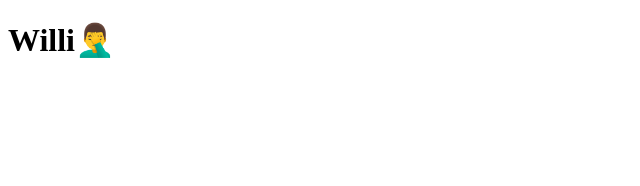
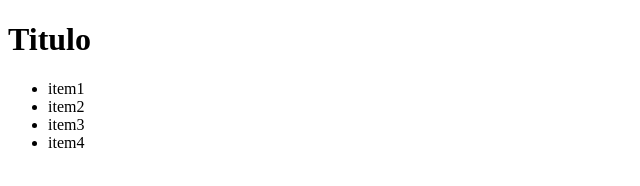
Before and after one commit to agustinmigliorero/repo-prueba-pp2, a plain HTML site: page willi.html in a window 1280 px wide. Shown: the whole page, without its empty margins (0-640 px from the left). Drawn offline with Linux system fonts and the light colour scheme.

Commit message:
commit_1
asdasdad

```diff
--- a/index.html
+++ b/willi.html
@@ -6,6 +6,12 @@
     <title>Document</title>
 </head>
 <body>
-    <h1>Willi🤦‍♂️</h1>
+    <h1>Titulo</h1>
+    <ul>
+        <li>item1</li>
+        <li>item2</li>
+        <li>item3</li>
+        <li>item4</li>
+    </ul>
 </body>
 </html>
```
